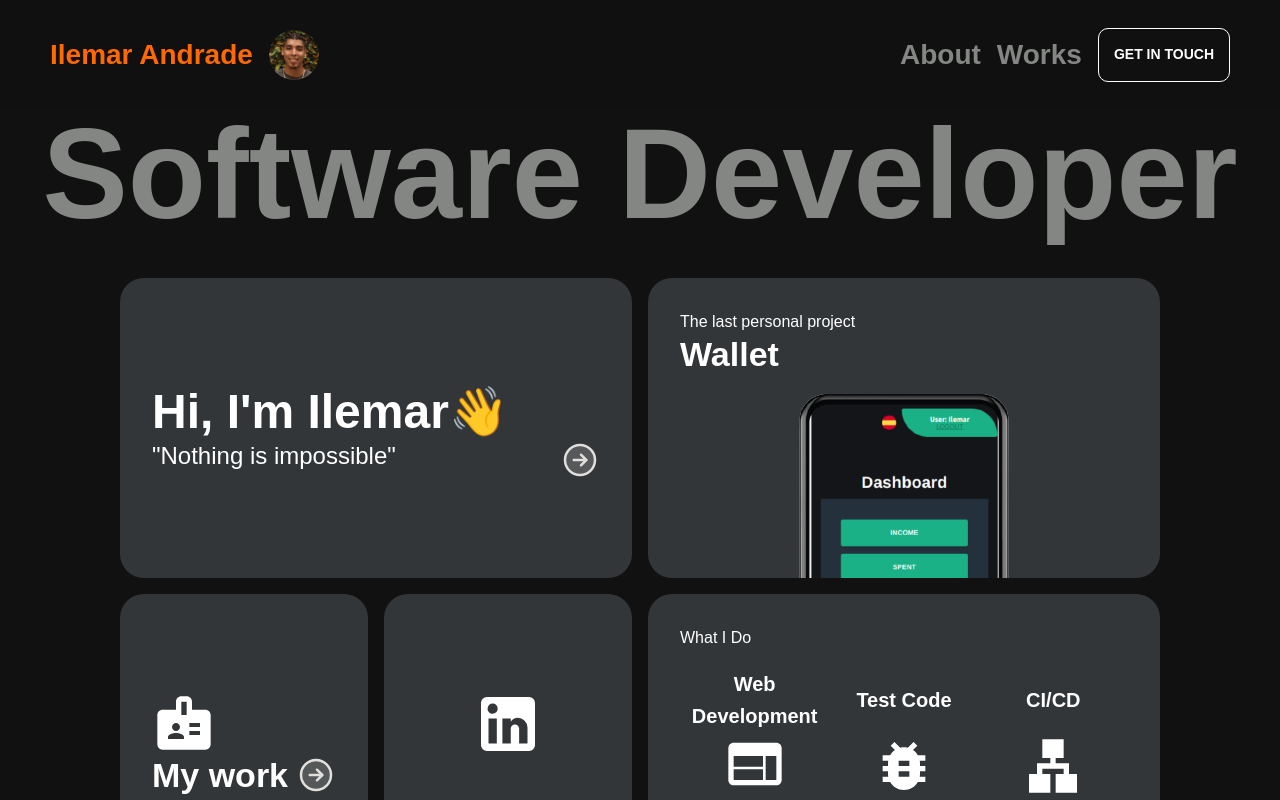
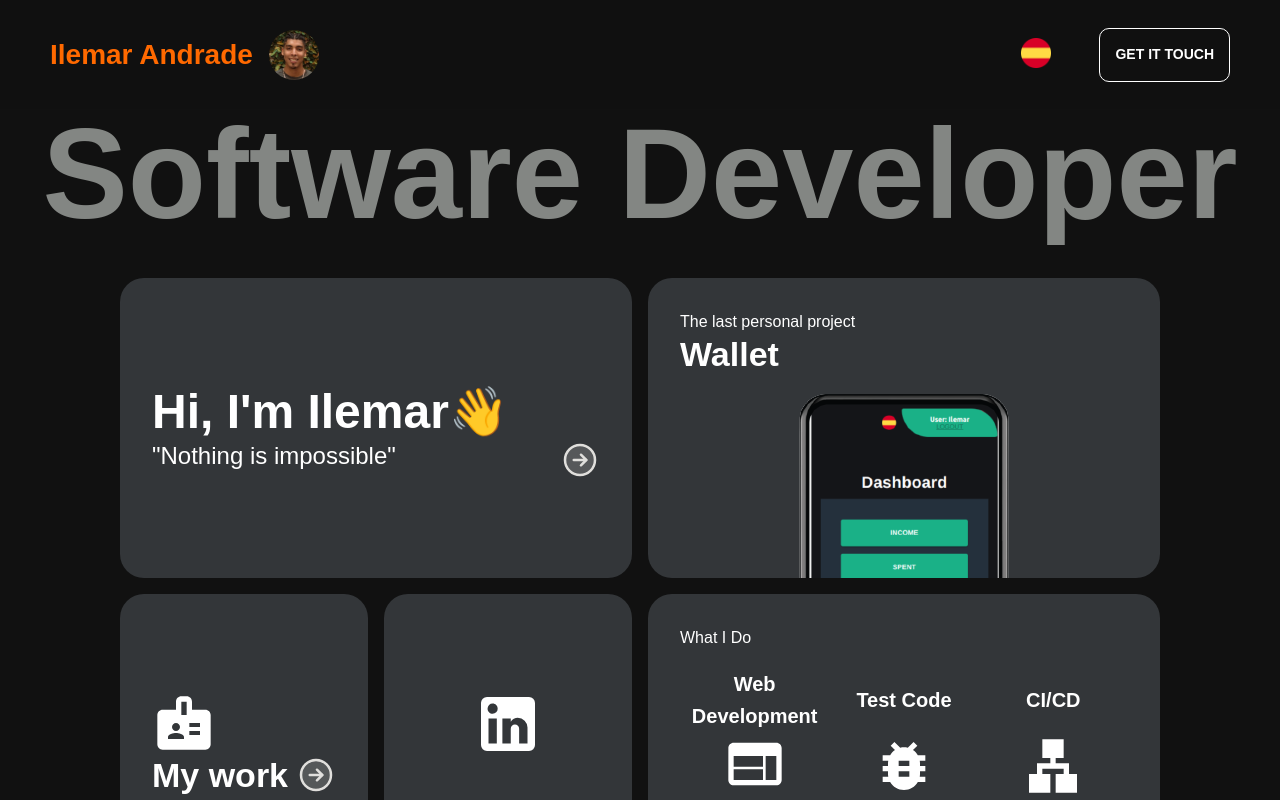
Before and after one commit to ilemarandrade/personal-portfolio, a Next.js app: page / in a window 1280 px wide. Shown: the top 800 px of the page. Built offline with nearby package versions, Linux system fonts and the light colour scheme.

Commit message:
feat: added traduction to Header component

```diff
--- a/src/components/Header/Header.tsx
+++ b/src/components/Header/Header.tsx
@@ -13,8 +13,11 @@ import {
 } from "./styles";
 import Link from "next/link";
 import { motion } from "framer-motion";
+import useTranslation from "@/hooks/useTranslation";
+import Language from "../Languages/indext";
 
 const Header = () => {
+  const { t } = useTranslation();
   const [isMenuOpen, setIsMenuOpen] = useState(false);
   const isMobile = useMediaQuery((theme: Theme) =>
     theme.breakpoints.down("md")
@@ -39,16 +42,17 @@ const Header = () => {
           justifyContent="flex-end"
           sx={{ width: { xs: "initial", sm: "100%" } }}
         >
+          <Language />
           {!isMobile ? (
             <>
               {menuItems.map(({ label, to }) => (
                 <MenuItemsStyles href={to} key={label}>
-                  {label}
+                  {t(label)}
                 </MenuItemsStyles>
               ))}
               <Link href="/contact">
                 <ButtonGetinTouch variant="outlined">
-                  Get in Touch
+                  {t("contact_me")}
                 </ButtonGetinTouch>
               </Link>
             </>
@@ -64,7 +68,7 @@ const Header = () => {
         <Avatar alt="Ilemar Andrade" src={ile} />
         {menuItems.map(({ label, to }) => (
           <MenuItemsStyles href={to} key={label}>
-            {label}
+            {t(label)}
           </MenuItemsStyles>
         ))}
         <ButtonGetinTouch
@@ -72,7 +76,7 @@ const Header = () => {
           sx={{ mt: "0.5rem" }}
           href="/contact"
         >
-          Get in Touch
+          {t("contact_me")}
         </ButtonGetinTouch>
       </Menu>
     </>
```
